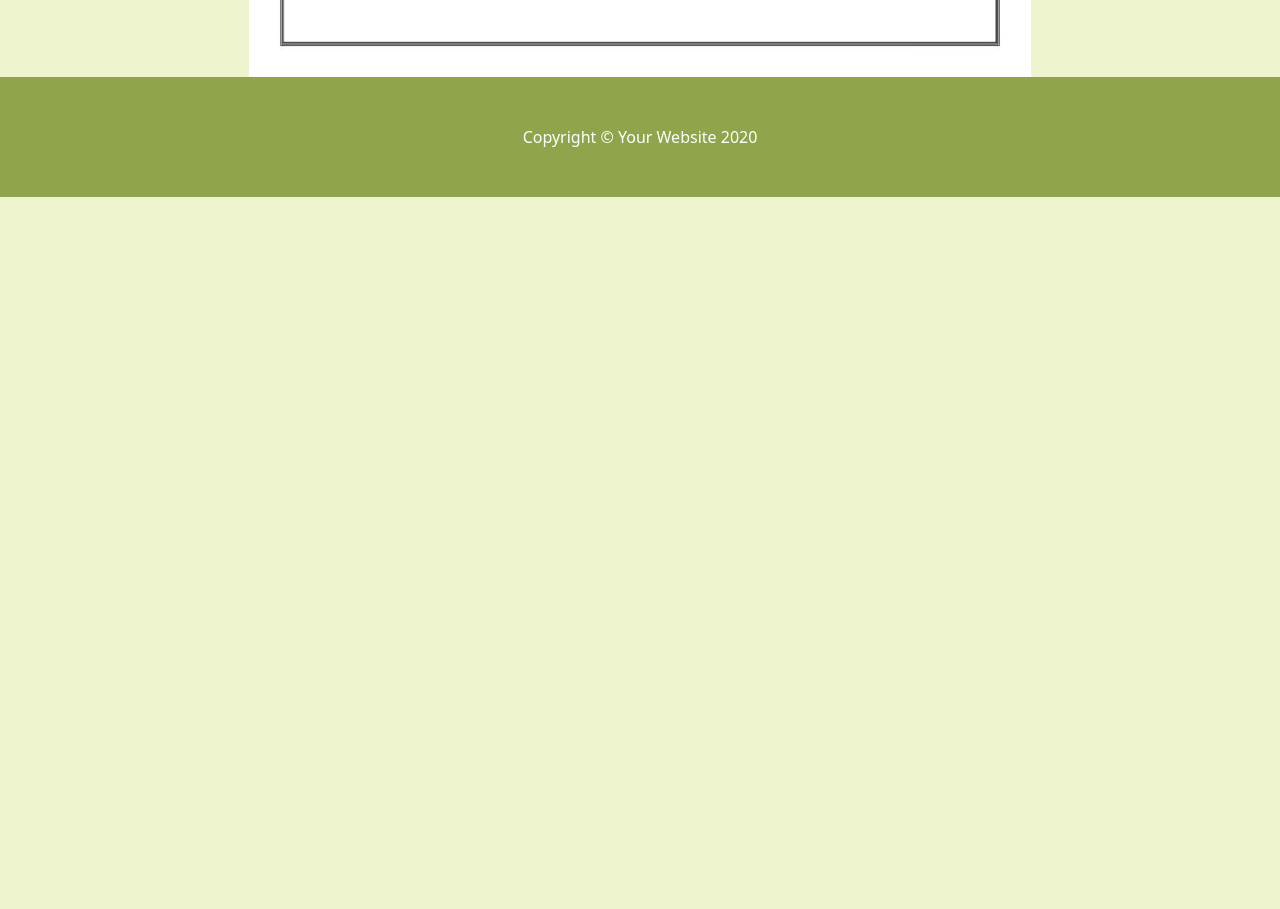
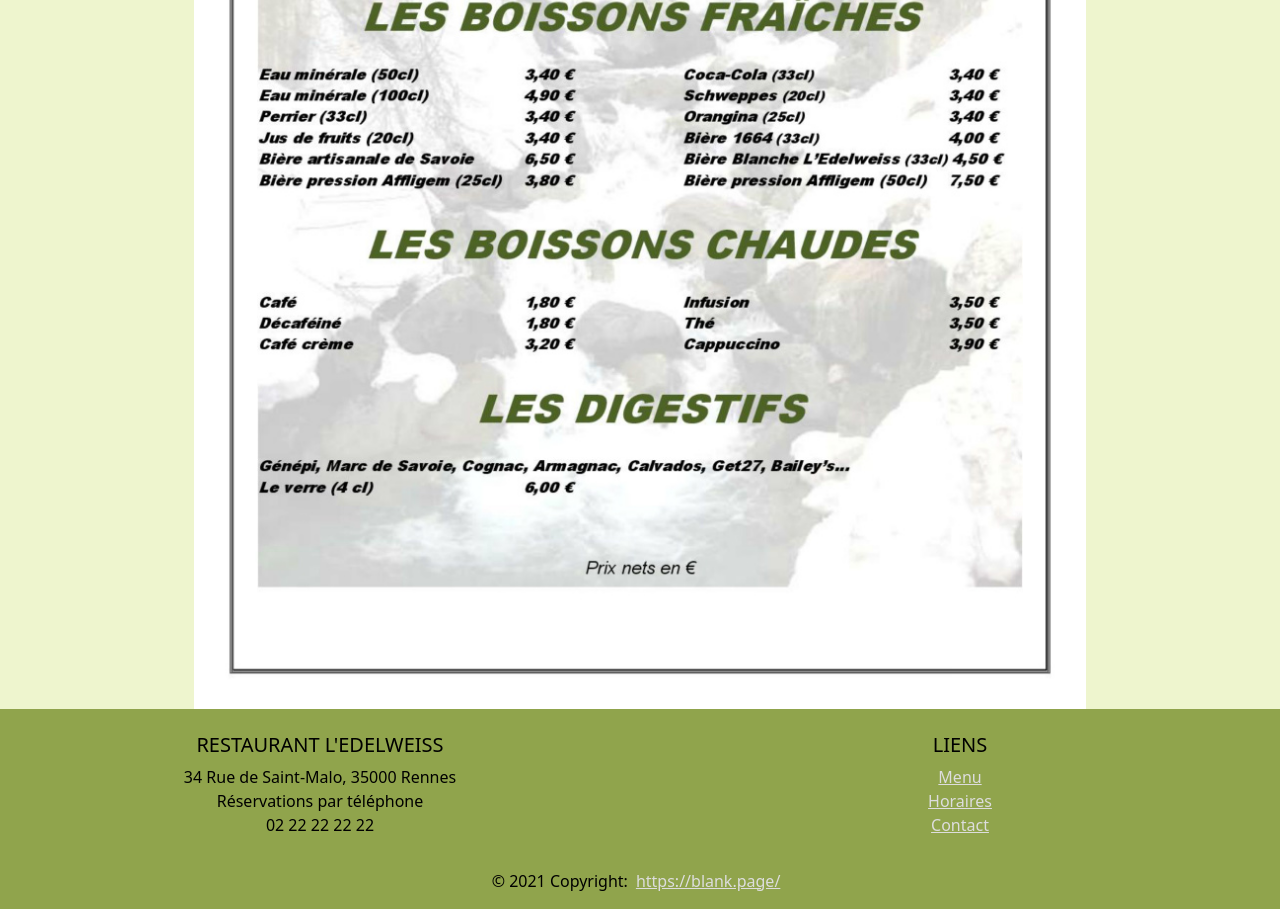
Before and after one commit to starwalker00/edelweiss, a React (Create React App) app: page /menu in a window 1280 px wide. Shown: the part 4460-5369 px from the top of the page. Before the commit the page ends 4657 px from the top, so only its background shows below. Built offline with nearby package versions, Linux system fonts and the light colour scheme.

Commit message:
app: footer - filling and styling

```diff
--- a/src/components/Footer.jsx
+++ b/src/components/Footer.jsx
@@ -1,14 +1,40 @@
 import React from "react";
+import { Container, Row, Col } from "react-bootstrap";
 
 function Footer() {
   return (
-    <div className="footer">
-      <footer className="py-5 bg-dark">
-        <div className="container">
-          <p className="m-0 text-center text-white">
-            Copyright &copy; Your Website 2020
-          </p>
-        </div>
+    <div className="footer bg-dark text-black">
+      <footer className="pt-4">
+        <Container fluid className="text-center text-md-left">
+          <Row xs={1} md={2}>
+            <Col className="">
+              <h5 className="text-uppercase">Restaurant l'Edelweiss</h5>
+              <p>34 Rue de Saint-Malo, 35000 Rennes
+                <br />
+                Réservations par téléphone
+                <br />
+                02 22 22 22 22
+                <br />
+              </p>
+            </Col>
+
+            <Col className="">
+              <h5 className="text-uppercase">Liens</h5>
+              <ul className="list-unstyled">
+                <li><a className="link-secondary" href="/menu"> Menu </a></li>
+                <li><a className="link-secondary" href="/schedule"> Horaires </a></li>
+                <li><a className="link-secondary" href="/contact"> Contact </a></li>
+              </ul>
+            </Col>
+          </Row>
+        </Container>
+        <Row>
+          <Col className="footer-copyright text-center py-3">© 2021 Copyright:
+            <a className="link-secondary mx-2" target="_blank" href="https://blank.page/" rel="noreferrer">https://blank.page/</a>
+          </Col>
+        </Row>
+
+
       </footer>
     </div>
   );
--- a/src/scss/custom.scss
+++ b/src/scss/custom.scss
@@ -7,7 +7,7 @@
 // $body-bg: #90a44c;
 // $body-bg: #c00c04; //red
 $primary:       #90a44c;
-$secondary:     #cccccc;
+$secondary:     #dddddd;
 // $success:       $green !default;
 // $info:          $cyan !default;
 $info:          #eef5ce;
@@ -17,7 +17,7 @@ $light:         #fffcfc;
 $dark:          #90a44c;;
 
 $body-bg: #eef5ce;
-// $body-color: #111;
+// $body-color: #000;
 
 // Bootstrap and its default variables
 @import "~bootstrap/scss/bootstrap";
@@ -52,7 +52,7 @@ $body-bg: #eef5ce;
 /* md */
 @media (min-width: 992px) {
     .menu-img {
-        width: 70%;
+        width: 80%;
         margin-left: auto;
         margin-right: auto;
     }
@@ -60,16 +60,11 @@ $body-bg: #eef5ce;
 /* lg */
 @media (min-width: 1200px) {
     .menu-img {
-        width: 70%;
+        width: 80%;
         margin-left: auto;
         margin-right: auto;
     }
 }
-
-// gradient on main navbar
-// .navigation nav {
-//     background-image: var(--bs-gradient);
-// }
 
 #offcanvasNavbar {
     background-color: $info;
```
